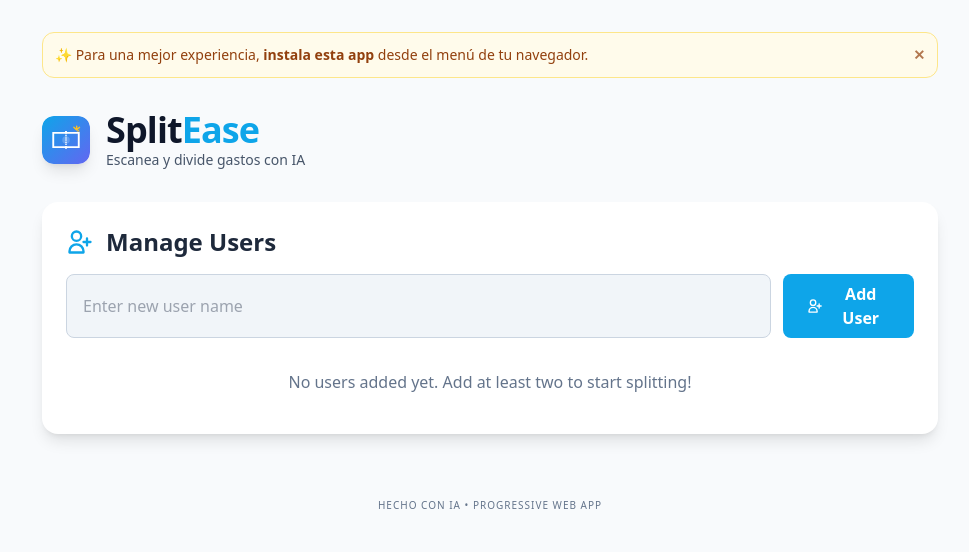
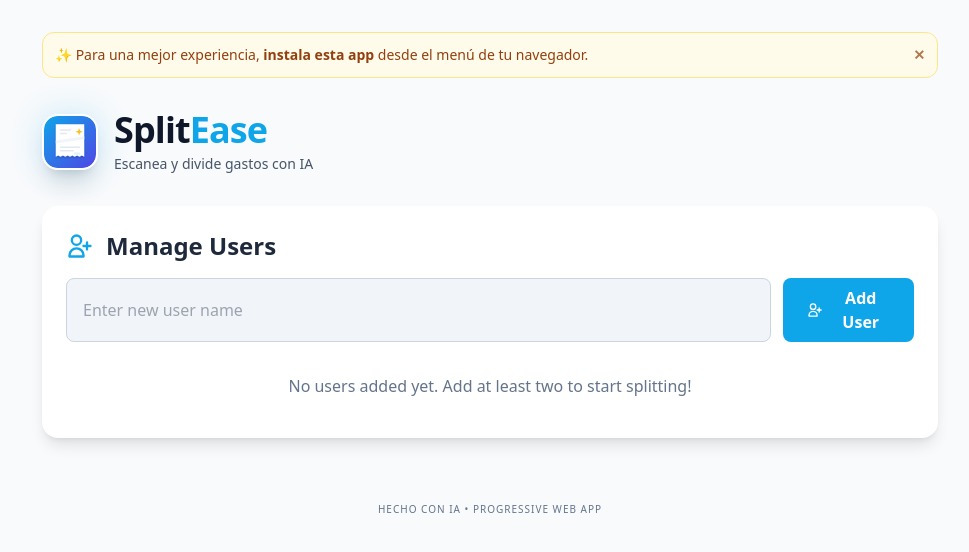
Before and after one commit to hernanihf-boop/Split-Ease, a React (Vite) app: page / in a window 1280 px wide. Shown: the top 552 px of the page, without its empty margins (150-1119 px from the left). Built offline with nearby package versions, Linux system fonts and the light colour scheme.

Commit message:
update logo

```diff
--- a/App.tsx
+++ b/App.tsx
@@ -101,12 +101,15 @@ const App: React.FC = () => {
 
         <header className="flex flex-col sm:flex-row justify-between items-center gap-4">
           <div className="text-center sm:text-left flex items-center gap-4">
-            <img src="/icon.svg" className="w-12 h-12 rounded-xl shadow-lg" alt="Logo" />
+            <div className="relative">
+               <div className="absolute inset-0 bg-sky-500 blur-lg opacity-20 rounded-xl"></div>
+               <img src="/icon.svg" className="relative w-14 h-14 rounded-2xl shadow-xl border-2 border-white dark:border-slate-800" alt="Logo" />
+            </div>
             <div>
-              <h1 className="text-3xl sm:text-4xl font-extrabold text-slate-900 dark:text-white tracking-tight">
+              <h1 className="text-3xl sm:text-4xl font-extrabold text-slate-900 dark:text-white tracking-tight leading-none">
                 Split<span className="text-sky-500">Ease</span>
               </h1>
-              <p className="text-xs sm:text-sm text-slate-600 dark:text-slate-400">Escanea y divide gastos con IA</p>
+              <p className="text-xs sm:text-sm text-slate-600 dark:text-slate-400 mt-1">Escanea y divide gastos con IA</p>
             </div>
           </div>
 
```
Also changed, not shown: icon.svg.
